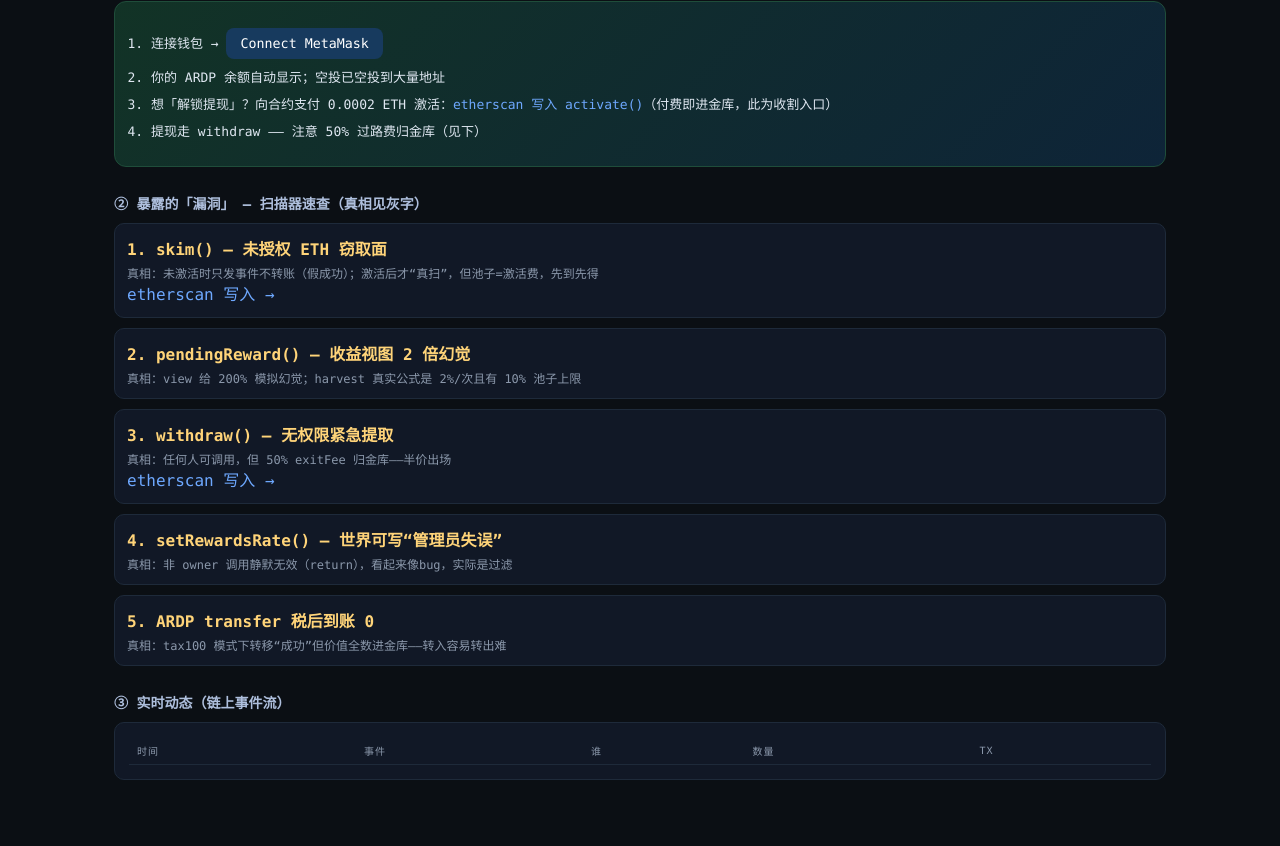
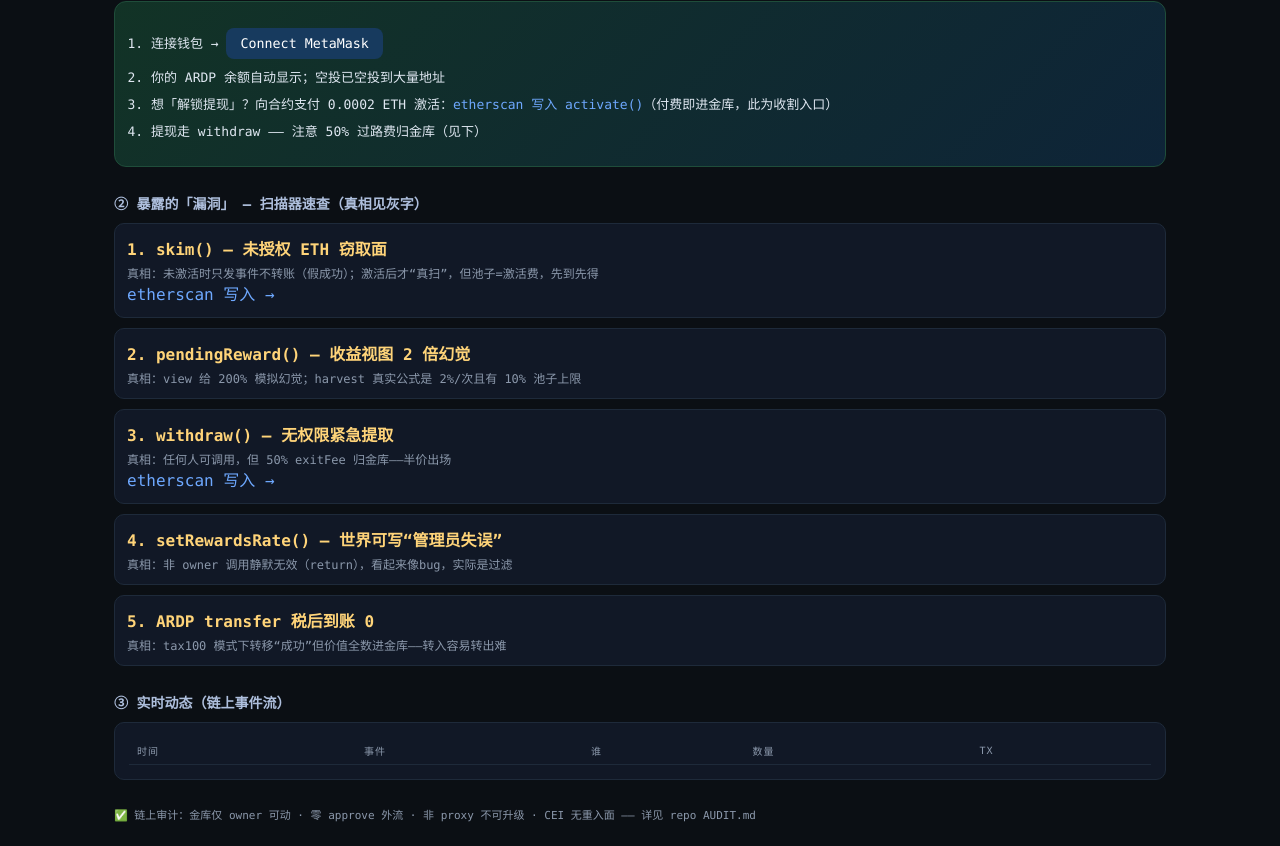
Before and after one commit to amaduesCS/honeypot-eye, a plain HTML site: page index.html in a window 1280 px wide. Shown: the part 378-1224 px from the top of the page. Drawn offline with Linux system fonts and the light colour scheme; no server answers.

Commit message:
onchain audit badge + AUDIT

```diff
--- a/index.html
+++ b/index.html
@@ -150,5 +150,8 @@ document.getElementById("conn").onclick=async()=>{
 };
 refresh();pull();setInterval(refresh,30000);setInterval(pull,45000);
 </script>
+<div style="margin-top:18px;color:var(--dim);font-size:11px">
+✅ 链上审计：金库仅 owner 可动 · 零 approve 外流 · 非 proxy 不可升级 · CEI 无重入面 —— 详见 repo AUDIT.md
+</div>
 </body>
 </html>
```
Also changed, not shown: 1 other file.
